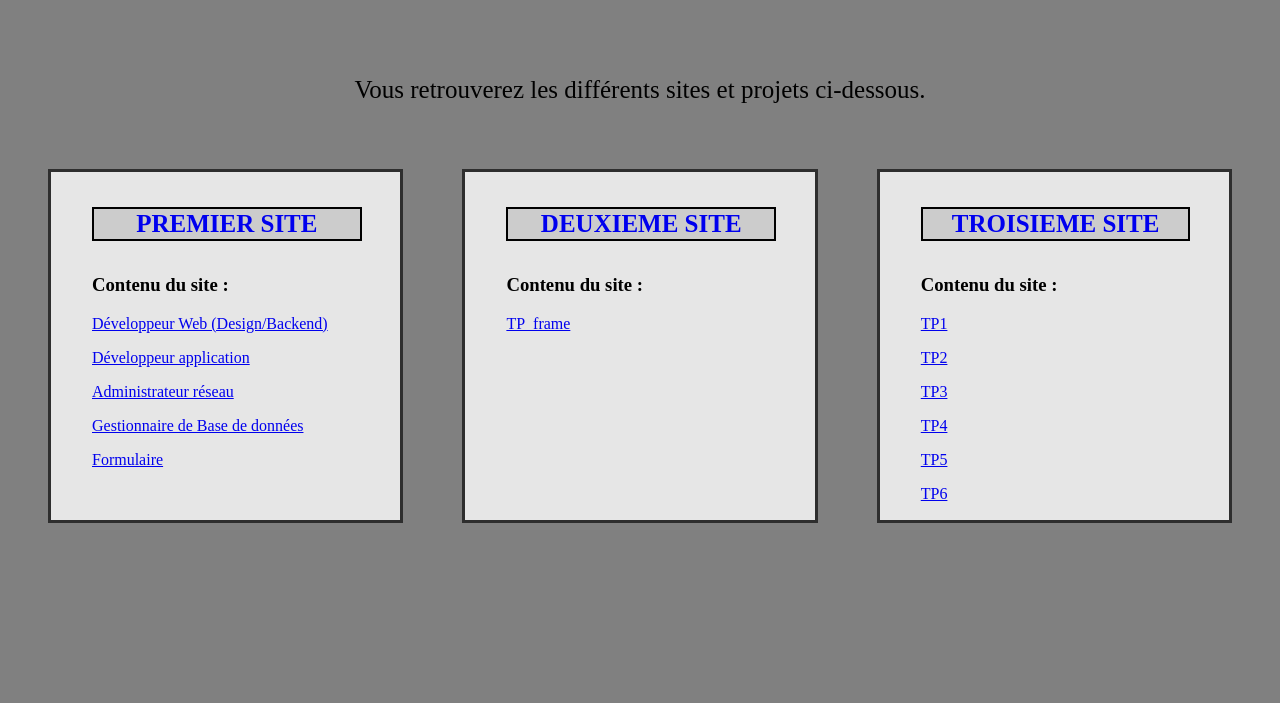
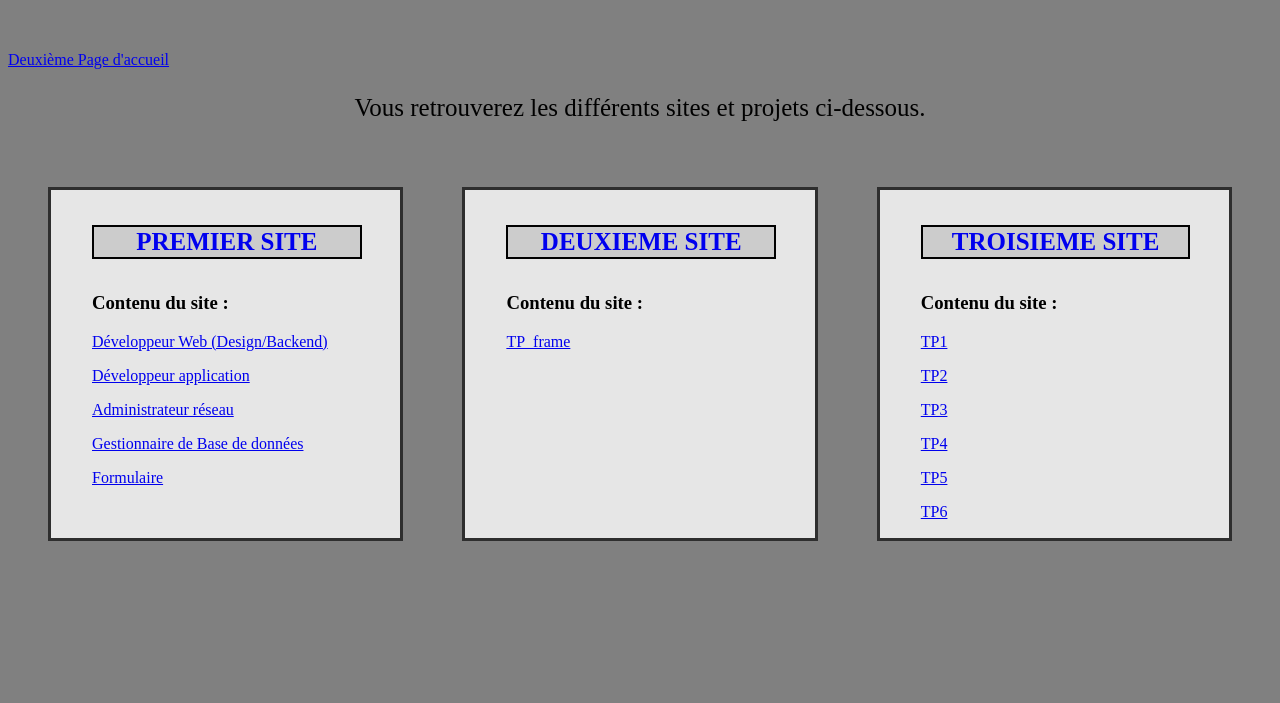
Before and after one commit to Karuraa/Accueil, a plain HTML site: page index.html in a window 1280 px wide. Shown: the part 97-800 px from the top of the page. Drawn offline with Linux system fonts and the light colour scheme.

Commit message:
Update index.html

```diff
--- a/index.html
+++ b/index.html
@@ -10,6 +10,7 @@
 <h1>Projet programmation HTML</h1>
 <br>
 <br>
+ <a href="https://karuraa.github.io/Index2/">Deuxième Page d'accueil</a>
 <center>
 <p>Vous retrouverez les différents sites et projets ci-dessous.</p>
 </center>
```
